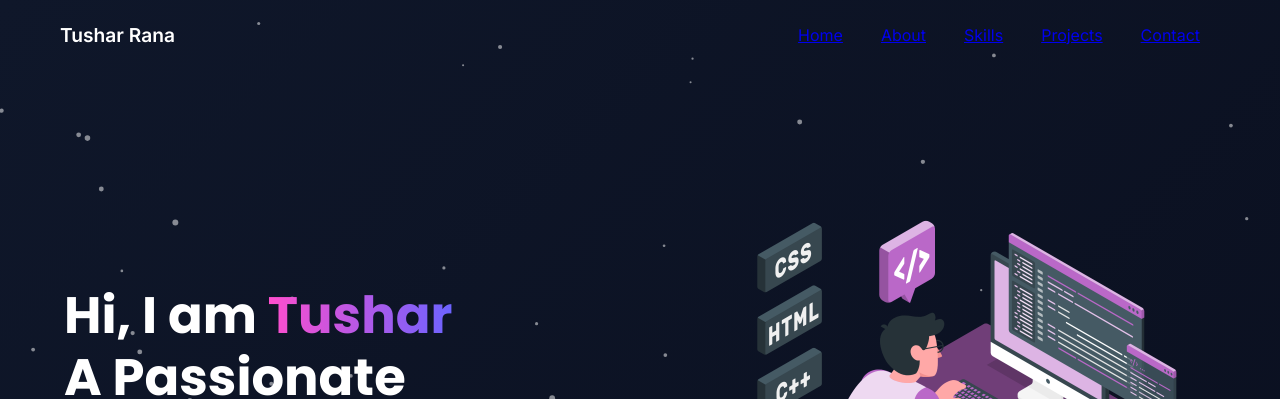
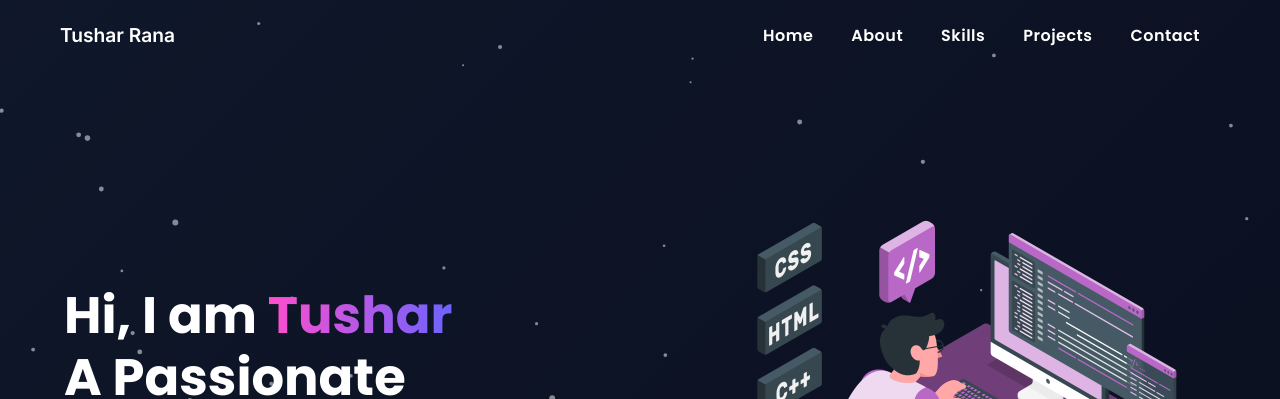
Before and after one commit to Tushar983/Portfolio, a plain HTML site: page index.html in a window 1280 px wide. Shown: the top 399 px of the page. Drawn offline with Linux system fonts and the light colour scheme.

Commit message:
putted animation

```diff
--- a/style.css
+++ b/style.css
@@ -88,19 +88,20 @@ h1, h2, h3 {
     position: relative;
 }
 
-.nav-links a::after {
-    content: "";
-    position: absolute;
-    left: 0;
-    bottom: -5px;
-    width: 0%;
-    height: 2px;
-    background: linear-gradient(90deg, #ff4ecd, #6c63ff);
-    transition: 0.3s ease;
+.nav-links a {
+    font-family: 'Poppins', sans-serif;
+    font-weight: 600;
+    font-size: 1rem;
+    letter-spacing: 0.5px;
+    color: white;
+    text-decoration: none;
+    transition: all 0.3s ease;
 }
 
-.nav-links a:hover::after {
-    width: 100%;
+.nav-links a:hover {
+    background: linear-gradient(90deg, #ff4ecd, #6c63ff);
+    -webkit-background-clip: text;
+    -webkit-text-fill-color: transparent;
 }
 
 .hamburger {
```
